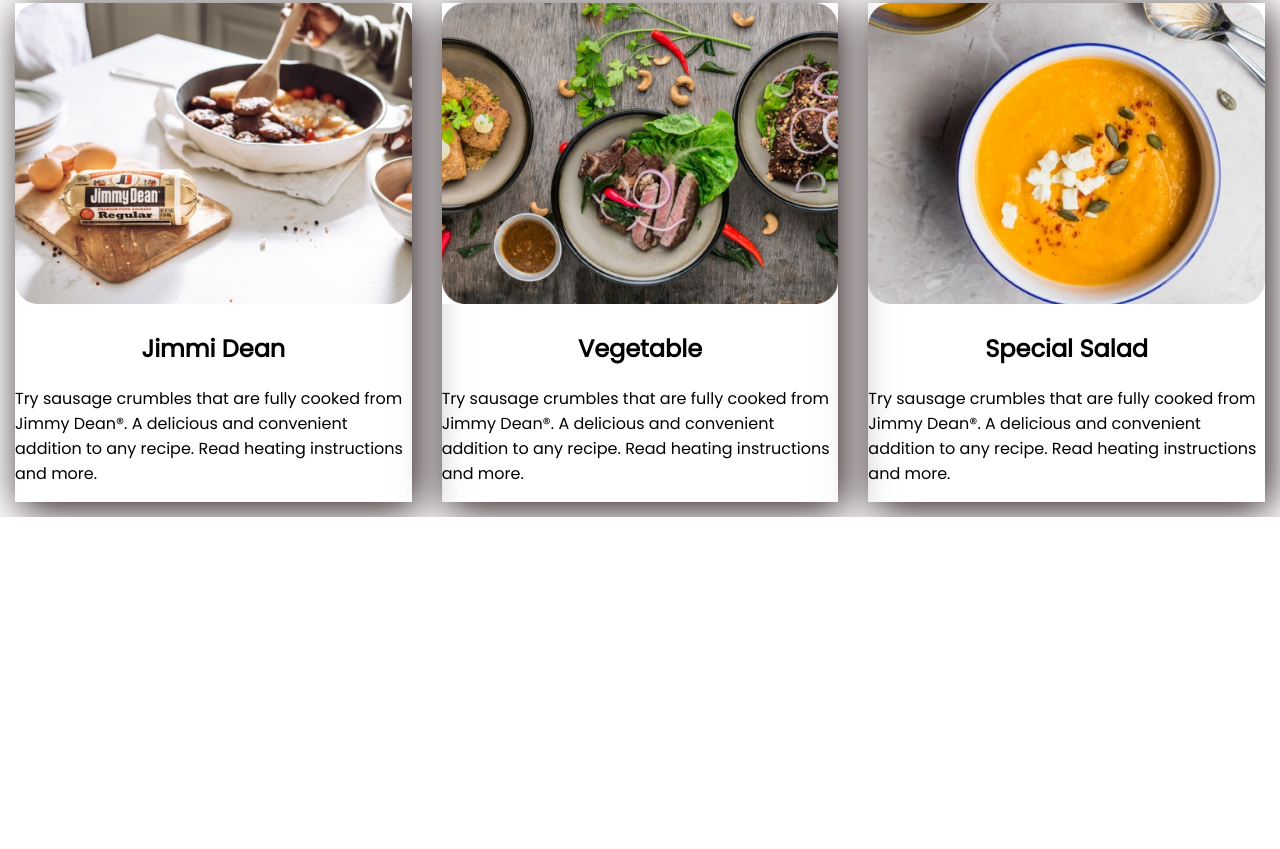
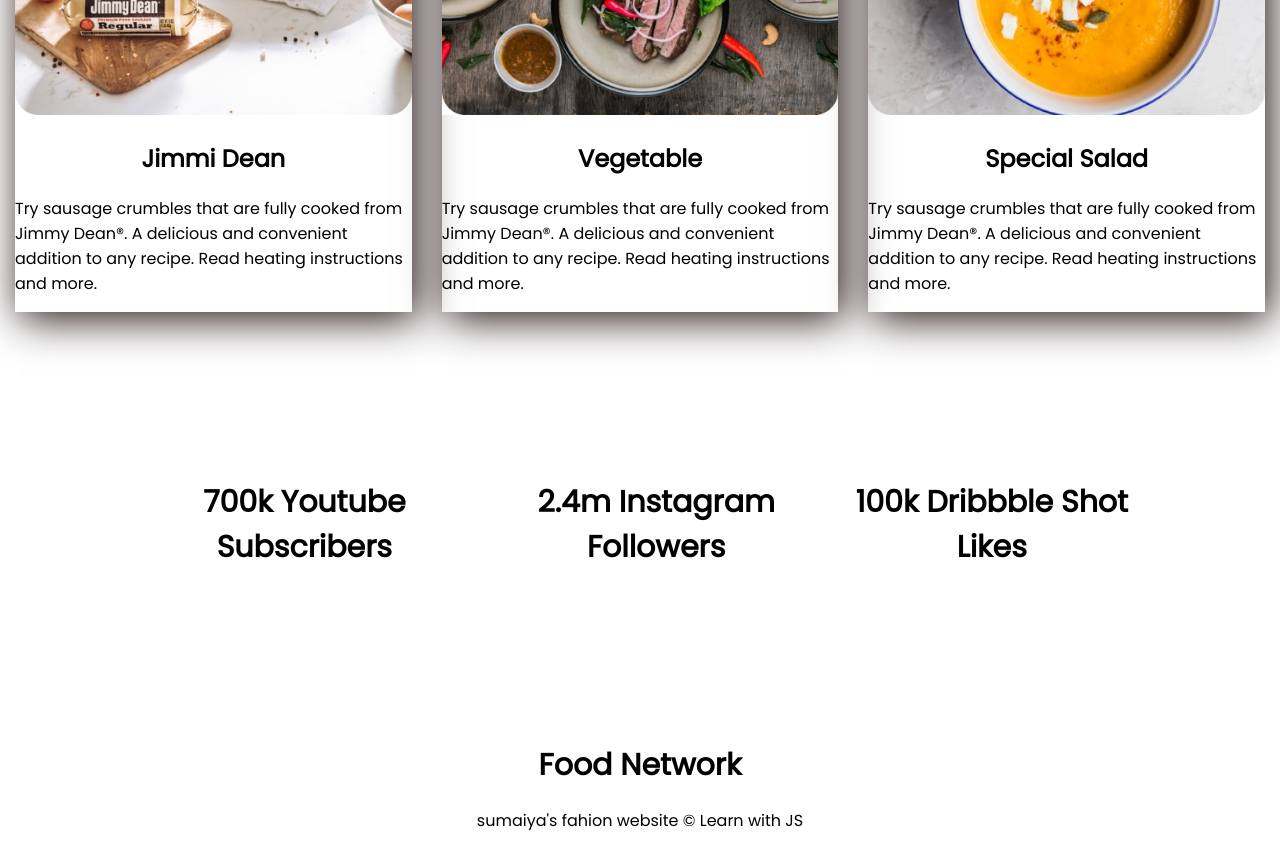
Before and after one commit to sumaiyahafiz/food-network, a plain HTML site: page index.html in a window 1280 px wide. Shown: the part 1928-2777 px from the top of the page. Before the commit the page ends 2445 px from the top, so only its background shows below. Drawn offline with Linux system fonts and the light colour scheme.

Commit message:
footer and finish

```diff
--- a/index.html
+++ b/index.html
@@ -59,7 +59,7 @@
              Discover recipes, cooks, videos,
              and how-tos based on the food you love and the friends you follow.</h2>
         <div class="recipies-area-part">
-            <div id="">
+            <div id="Recipies-menu">
                <img src="images/food/Project Cover.jpg" alt="Recipies photo">
                <h2>Jimmi Dean</h2>
                 <p>Try sausage crumbles that are fully cooked from Jimmy Dean®. A delicious and convenient addition to any recipe. Read heating instructions and more.</p>
@@ -80,5 +80,24 @@
 
     </section>
 
+    <section id="Bonas-area">
+        <div class="Bonas-area-part">
+
+                <h1>700k
+                    Youtube Subscribers
+                </h1>
+                <h1>
+                    2.4m
+                    Instagram Followers
+                </h1>
+                <h1> 100k
+                    Dribbble Shot Likes</h1>
+
+        </div>
+    </section>
+    <footer>
+        <h1>Food Network</h1>
+        <p>sumaiya's fahion website &COPY; Learn with JS</p>
+      </footer>
 </body>
 </html>
--- a/style.css
+++ b/style.css
@@ -41,7 +41,8 @@ h1{
     padding-right: 5%;
 }
 .About-Area-part img{
-    width: 80%;
+    width: 100%;
+    padding-left: -10%;
 }
 
 #recipies-area{
@@ -51,6 +52,8 @@ h1{
     background-repeat: no-repeat;
     background-position:right;
     display: flex;
+    padding: 10%;
+
 
 }
 .recipies-area-part{
@@ -71,4 +74,24 @@ h1{
 h2{
     font-size: 30;
     text-align: center;
+
 }
+
+
+#Bonas-area{
+    display: flex;
+}
+.Bonas-area-part{
+    display: flex;
+    padding: 10%;
+
+}
+
+
+footer p{
+    text-align: center;
+
+}
+h1{
+    font-size: 30px;
+}
```
